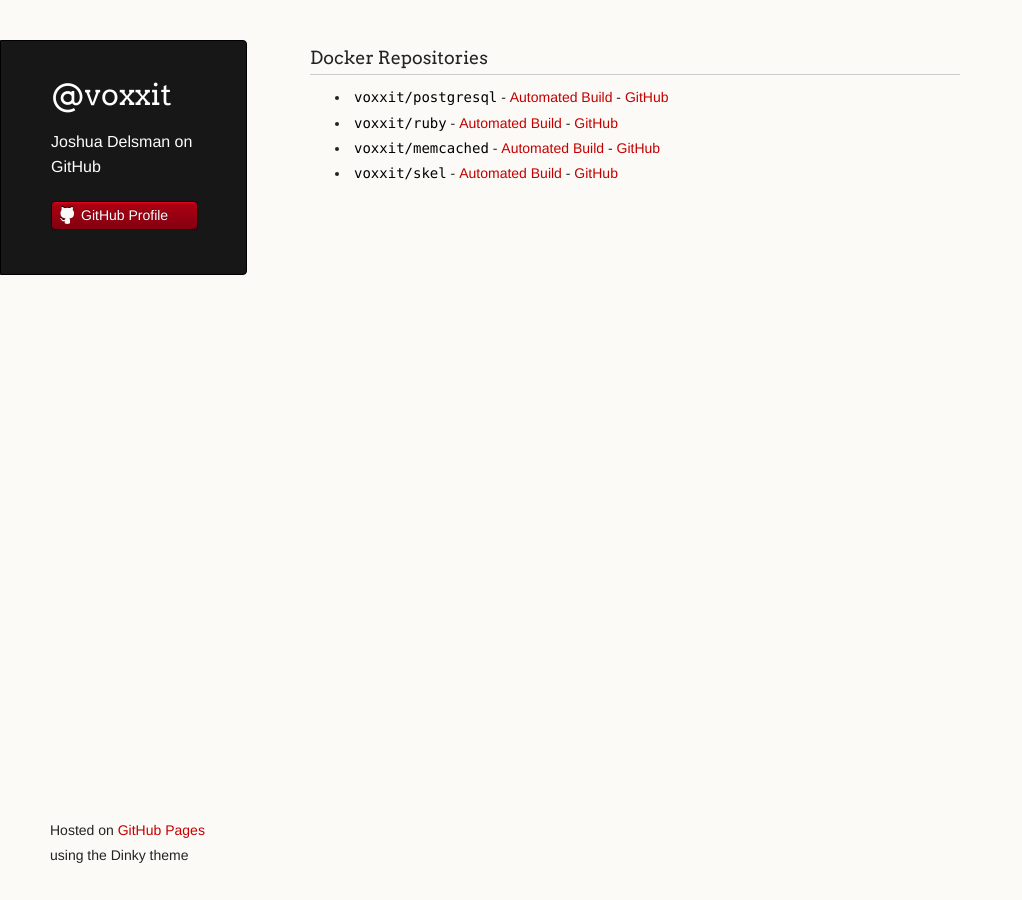
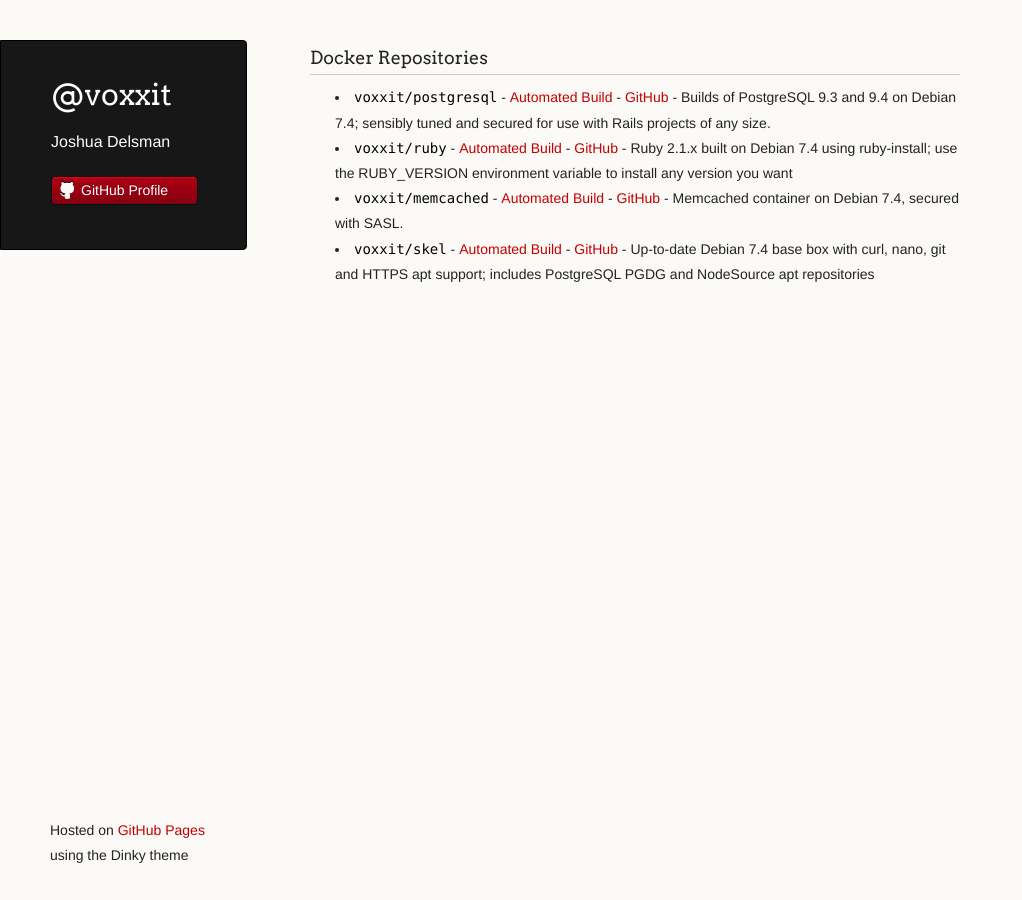
Before and after one commit to voxxit/voxxit.github.io, a Jekyll site: the page index.html, which Jekyll copies as it is, in a window 1280 px wide. Shown: the whole page, without its empty margins (0-1022 px from the left). Built offline with Jekyll 4.4.1, drawn with Linux system fonts in a browser that asks for light colours.

Commit message:
Replace master branch with page content via GitHub

```diff
--- a/index.html
+++ b/index.html
@@ -17,7 +17,7 @@
     <div class="wrapper">
       <header>
         <h1 class="header">@voxxit</h1>
-        <p class="header">Joshua Delsman on GitHub</p>
+        <p class="header">Joshua Delsman</p>
 
 
 
@@ -32,17 +32,13 @@
 
 <ul>
 <li>
-<code>voxxit/postgresql</code> - <a href="https://registry.hub.docker.com/u/voxxit/postgresql/">Automated Build</a> - <a href="http://github.com/voxxit/docker-postgresql">GitHub</a>
-</li>
+<code>voxxit/postgresql</code> - <a href="https://registry.hub.docker.com/u/voxxit/postgresql/">Automated Build</a> - <a href="http://github.com/voxxit/docker-postgresql">GitHub</a> - Builds of PostgreSQL 9.3 and 9.4 on Debian 7.4; sensibly tuned and secured for use with Rails projects of any size. </li>
 <li>
-<code>voxxit/ruby</code> - <a href="https://registry.hub.docker.com/u/voxxit/ruby/">Automated Build</a> - <a href="http://github.com/voxxit/docker-ruby">GitHub</a>
-</li>
+<code>voxxit/ruby</code> - <a href="https://registry.hub.docker.com/u/voxxit/ruby/">Automated Build</a> - <a href="http://github.com/voxxit/docker-ruby">GitHub</a> - Ruby 2.1.x built on Debian 7.4 using ruby-install; use the RUBY_VERSION environment variable to install any version you want</li>
 <li>
-<code>voxxit/memcached</code> - <a href="https://registry.hub.docker.com/u/voxxit/memcached/">Automated Build</a> - <a href="http://github.com/voxxit/docker-memcached">GitHub</a>
-</li>
+<code>voxxit/memcached</code> - <a href="https://registry.hub.docker.com/u/voxxit/memcached/">Automated Build</a> - <a href="http://github.com/voxxit/docker-memcached">GitHub</a> - Memcached container on Debian 7.4, secured with SASL.</li>
 <li>
-<code>voxxit/skel</code> - <a href="https://registry.hub.docker.com/u/voxxit/skel/">Automated Build</a> - <a href="http://github.com/voxxit/docker-skel">GitHub</a>
-</li>
+<code>voxxit/skel</code> - <a href="https://registry.hub.docker.com/u/voxxit/skel/">Automated Build</a> - <a href="http://github.com/voxxit/docker-skel">GitHub</a> - Up-to-date Debian 7.4 base box with curl, nano, git and HTTPS apt support; includes PostgreSQL PGDG and NodeSource apt repositories</li>
 </ul>
       </section>
       <footer>
--- a/params.json
+++ b/params.json
@@ -1 +1 @@
-{"name":"@voxxit","tagline":"Joshua Delsman on GitHub","body":"### Docker Repositories\r\n\r\n* `voxxit/postgresql` - [Automated Build](https://registry.hub.docker.com/u/voxxit/postgresql/) - [GitHub](http://github.com/voxxit/docker-postgresql)\r\n* `voxxit/ruby` - [Automated Build](https://registry.hub.docker.com/u/voxxit/ruby/) - [GitHub](http://github.com/voxxit/docker-ruby)\r\n* `voxxit/memcached` - [Automated Build](https://registry.hub.docker.com/u/voxxit/memcached/) - [GitHub](http://github.com/voxxit/docker-memcached)\r\n* `voxxit/skel` - [Automated Build](https://registry.hub.docker.com/u/voxxit/skel/) - [GitHub](http://github.com/voxxit/docker-skel)","google":"","note":"Don't delete this file! It's used internally to help with page regeneration."}
+{"name":"@voxxit","tagline":"Joshua Delsman","body":"### Docker Repositories\r\n\r\n* `voxxit/postgresql` - [Automated Build](https://registry.hub.docker.com/u/voxxit/postgresql/) - [GitHub](http://github.com/voxxit/docker-postgresql) - Builds of PostgreSQL 9.3 and 9.4 on Debian 7.4; sensibly tuned and secured for use with Rails projects of any size. \r\n* `voxxit/ruby` - [Automated Build](https://registry.hub.docker.com/u/voxxit/ruby/) - [GitHub](http://github.com/voxxit/docker-ruby) - Ruby 2.1.x built on Debian 7.4 using ruby-install; use the RUBY_VERSION environment variable to install any version you want\r\n* `voxxit/memcached` - [Automated Build](https://registry.hub.docker.com/u/voxxit/memcached/) - [GitHub](http://github.com/voxxit/docker-memcached) - Memcached container on Debian 7.4, secured with SASL.\r\n* `voxxit/skel` - [Automated Build](https://registry.hub.docker.com/u/voxxit/skel/) - [GitHub](http://github.com/voxxit/docker-skel) - Up-to-date Debian 7.4 base box with curl, nano, git and HTTPS apt support; includes PostgreSQL PGDG and NodeSource apt repositories","google":"","note":"Don't delete this file! It's used internally to help with page regeneration."}
```
